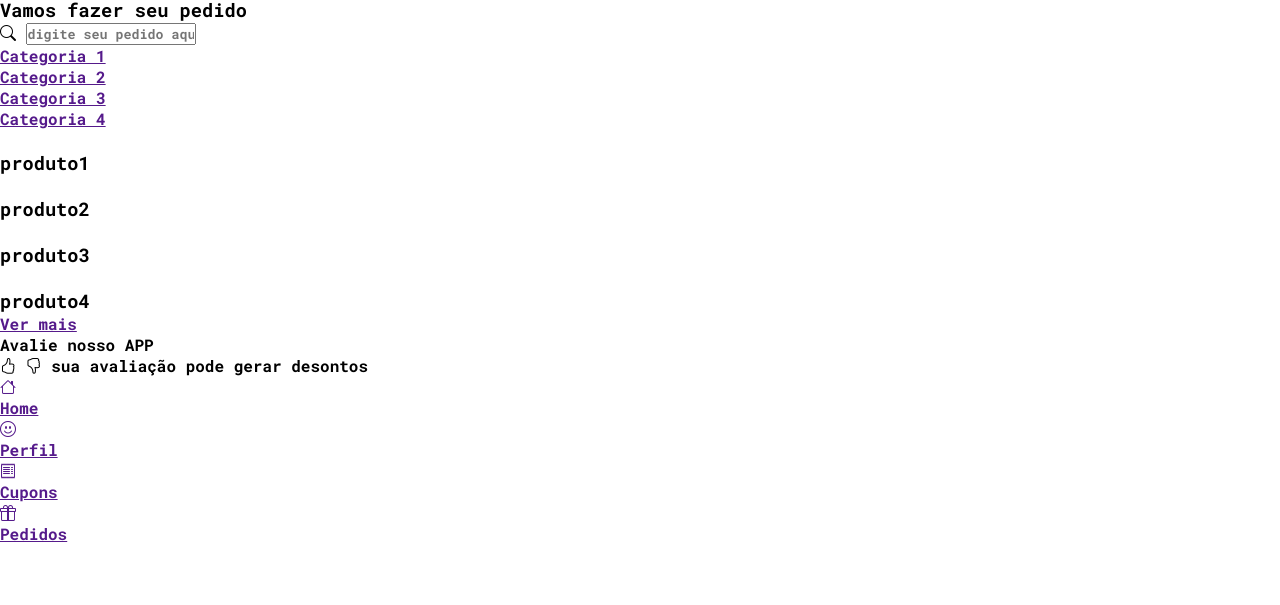
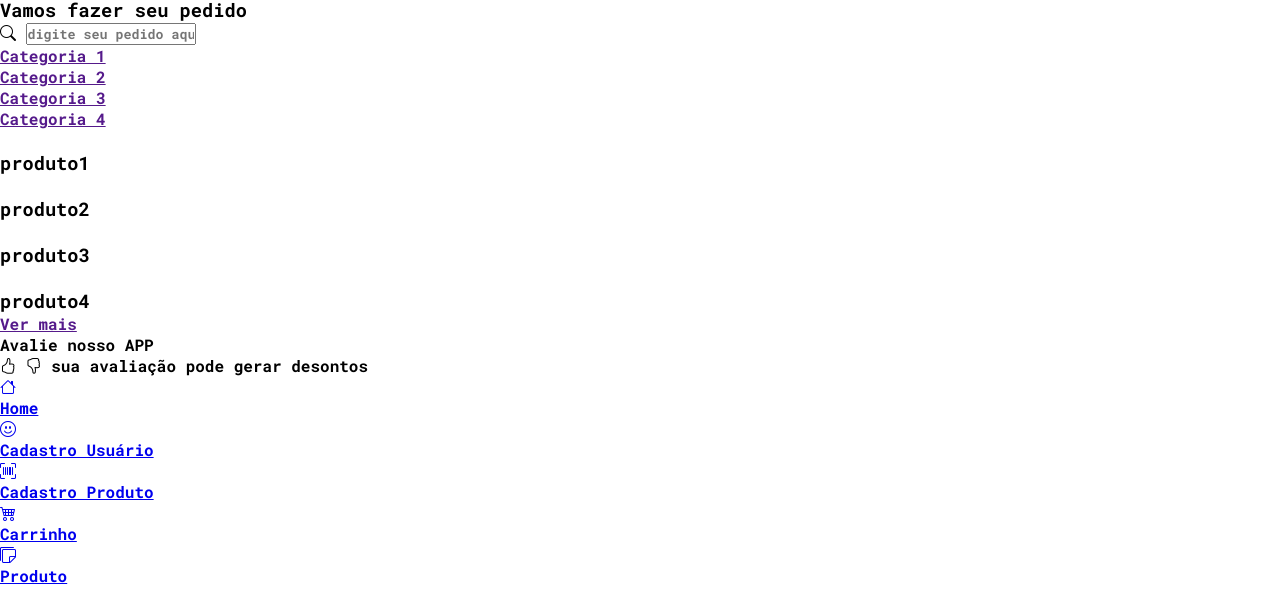
Before and after one commit to AlexandreDChaves/delivery_loja, a plain HTML site: page index.html in a window 1280 px wide. Shown: the part 195-800 px from the top of the page. Drawn offline with nearby package versions, Linux system fonts and the light colour scheme.

Commit message:
estilizacao index parte 3

```diff
--- a/index.html
+++ b/index.html
@@ -1,5 +1,6 @@
 <!DOCTYPE html>
 <html lang="pt-BR">
+
 <head>
     <meta charset="UTF-8">
     <meta name="viewport" content="width=device-width, initial-scale=1.0">
@@ -7,13 +8,17 @@
     <link rel="stylesheet" href="/CSS/style_padrao.css">
     <title>Loja do Zé</title>
 </head>
+
 <body>
     <header class="cabecalho">
         <nav class="menu">
             <ul class="ul-menu">
-                <a href="./login.html"><li><i class="bi bi-person-bounding-box"></i></li></a>
+                <a href="./login.html">
+                    <li><i class="bi bi-person-bounding-box"></i></li>
+                </a>
                 <li id="imagem-localizacao"><i class="bi bi-geo-alt"></i>
-                <p class="nome-localizacao">Caxambu</p></li>
+                    <p class="nome-localizacao">Caxambu</p>
+                </li>
                 <li><i class="bi bi-image"></i></li>
             </ul>
         </nav>
@@ -22,7 +27,7 @@
     <main>
         <span>
             <h1>Loja do Ze</h1>
-            <h2>Olá,  Seja bem vindo(a)</h2>
+            <h2>Olá, Seja bem vindo(a)</h2>
             <h3>Vamos fazer seu pedido</h3>
         </span>
 
@@ -70,22 +75,39 @@
             <span>sua avaliação pode gerar desontos</span>
         </section>
 
-        <footer>
-            <ul>
-                <li>
-                    <a href=""><i class="bi bi-house"></i><p>Home</p></a>
-                </li>
-                <li>
-                    <a href=""><i class="bi bi-emoji-smile"></i><p>Perfil</p></a>
-                </li>
-                <li>
-                    <a href=""><i class="bi bi-receipt"></i><p>Cupons</p></a>
-                </li>
-                <li>
-                    <a href=""><i class="bi bi-gift"></i></i><p>Pedidos</p></a>
-                </li>
+        <footer id="footer" class="footer">
+            <ul class="footer-card">
+                <a href="/index.html">
+                    <li class="footer-item">
+                        <i class="bi bi-house"></i>
+                        <p class="footer-nome-item">Home</p>
+                    </li>
+                </a>
+                <a href="/cadastro_usuario.html">
+                    <li class="footer-item">
+                        <i class="bi bi-emoji-smile"></i>
+                        <p class="footer-nome-item">Cadastro Usuário</p>
+                    </li>
+                </a>
+                <a href="/cadastro_produto.html">
+                    <li class="footer-item">
+                        <i class="bi bi-upc-scan"></i>
+                        <p class="footer-nome-item">Cadastro Produto</p>
+                    </li>
+                </a>
+                <a href="/carrinho.html">
+                    <li class="footer-item">
+                        <i class="bi bi-cart4"></i></i>
+                        <p class="footer-nome-item">Carrinho</p>
+                    </li>
+                </a>
+                <a href="/produto.html">
+                    <li class="footer-item"><i class="bi bi-stickies"></i></li>
+                    <p class="footer-nome-item">Produto</p>
+                </a>
             </ul>
         </footer>
     </main>
 </body>
+
 </html>
```
